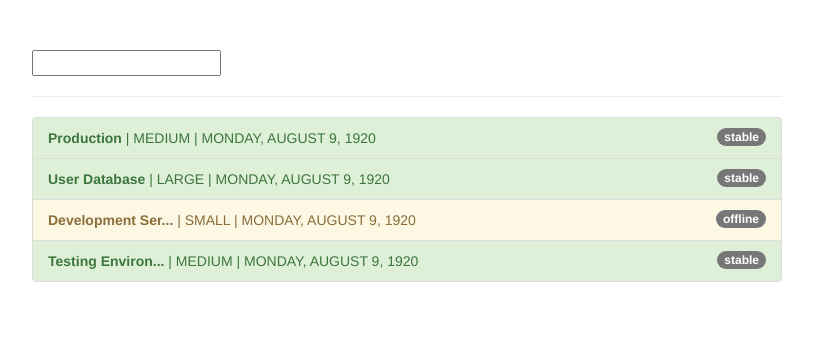
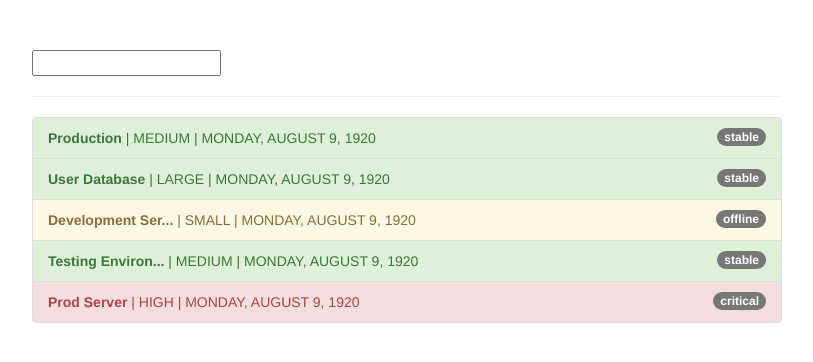
Before and after one commit to alvalle09/AngPipesDemo, an Angular app: page / in a window 1280 px wide. Shown: the top 362 px of the page, without its empty margins (233-1046 px from the left). Built offline with nearby package versions, Linux system fonts and the light colour scheme.

Commit message:
new server item

```diff
--- a/src/app/app.component.ts
+++ b/src/app/app.component.ts
@@ -30,7 +30,14 @@ export class AppComponent {
       name: 'Testing Environment Server',
       status: 'stable',
       started: new Date(15, 1, 2017)
-    }
+    },
+    {
+      instanceType: 'high',
+      name: 'Prod Server',
+      status: 'critical',
+      started: new Date(15, 1, 2017)
+    },
+
   ];
   filteredStatus = '';
   getStatusClasses(server: {instanceType: string, name: string, status: string, started: Date}) {
```
